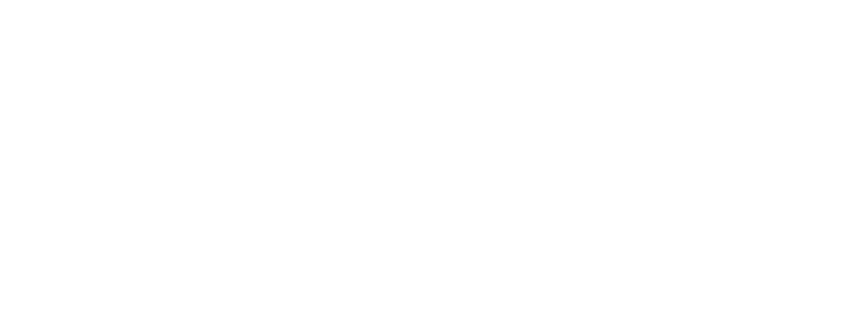
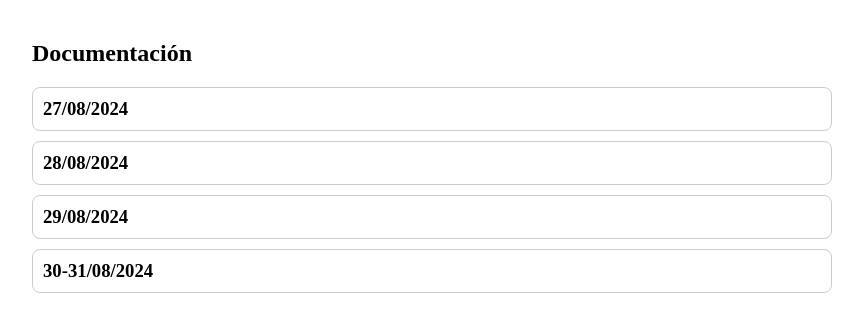
Before and after one commit to RodrigoReyes01/shopping-web, a React (Create React App) app: page /docs in a window 1280 px wide. Before the commit this address had no page. Shown: the top 332 px of the page, without its empty margins (208-1071 px from the left). Built offline with nearby package versions, Linux system fonts and the light colour scheme.

Commit message:
Docs Update
Se agrego la documentacion dentro de la App

```diff
--- a/src/App.js
+++ b/src/App.js
@@ -9,6 +9,7 @@
 import Profile from './views/profile/profile';
 import Homepage from './views/homepage/homepage'
 import JobPosts from './views/jobposts/jobposts';
+import Docs from './views/Docs/docs';
 
 
 function App() {
@@ -25,6 +26,7 @@
         <Route path="/profile" element={<Profile />} />
         <Route path="/homepage" element={<Homepage />} />
         <Route path="/jobposts" element={<JobPosts />} />
+        <Route path="/docs" element={<Docs />} />
       </Routes>
     </Router>
   );
--- /dev/null
+++ b/src/views/Docs/docs.css
@@ -0,0 +1,26 @@
+.docs-container {
+    padding: 20px;
+    max-width: 800px;
+    margin: 0 auto;
+}
+
+.docs-entry {
+    border: 1px solid #ccc;
+    border-radius: 8px;
+    margin: 10px 0;
+    padding: 10px;
+    cursor: pointer;
+    transition: background-color 0.3s;
+}
+
+.docs-entry:hover {
+    background-color: #f9f9f9;
+}
+
+.docs-header h3 {
+    margin: 0;
+}
+
+.docs-content {
+    margin-top: 10px;
+}
--- /dev/null
+++ b/src/views/Docs/docs.js
@@ -0,0 +1,63 @@
+// docs.js
+import React, { useState } from 'react';
+import './docs.css';
+
+const docsData = [
+    {
+        date: "27/08/2024",
+        content: `Se definió que se usará solamente un chunk de datos para probar que la aplicación en tanto a los api y endpoints sean funcionales. Por lo que no se exportará el .csv a .json como tal. Considerando la gran cantidad de datos a convertir. Más bien se usarán 25 elementos de los 19,000 job posts de la db. Al hacer un get está la pasara a Json. además se tomarán atributos específicos para mantener la simplicidad para la primera entrega estos son:
+JobPost.init({ id: { type: DataTypes.INTEGER, primaryKey: true, autoIncrement: true }, title: DataTypes.STRING,company: DataTypes.STRING, date: DataTypes.TEXT, location: DataTypes.STRING, job_description: DataTypes.TEXT, job_requirement: DataTypes.TEXT, salary: DataTypes.STRING }
+attributes: ['id', 'title', 'company', 'date', 'location', 'job_description', 'job_requirement', 'salary'] });
+Donde también deberemos de limpiar y convertir algunos valores eventualmente. Como el salario sea numérico en vez de texto. Para poder hacer correctamente el análisis. Por ahora nada más usaremos búsquedas por texto para cumplir con la primera entrega y que el aplicativo sea funcional. Se cambió el puerto 3000 a 3001 porque se estaban entrelazando proyectos. -> .env -> PORT=3001`,
+    },
+    {
+        date: "28/08/2024",
+        content: "Se trabajó el front end de inicio de sesión y el login.",
+    },
+    {
+        date: "29/08/2024",
+        content: "Se probó utilizar Jmeter para hacer las pruebas pero al no tener el api funcionando.. No se puede llevar a cabo. Se intentará nuevamente al tener el api listo.",
+    },
+    {
+        date: "30-31/08/2024",
+        content: `Desde ayer y hoy he estado trabajando el login para que sea funcional. Pero hay unos errores de objetos que debo solucionar...
+Solucione el error volviendo a configurar ruta por ruta revisando los componentes. Ya no aparecen errores pero aun así no me dejaba hacer login. Resulta que es un problema del API de registro relacionado con las políticas de CORS (Cross-Origin Resource Sharing)
+Para solucionarlo configure el CORS en el backend. Se implementó el middleware de CORS en Express, configurado para permitir solicitudes desde el origen http://localhost:3001. Esto habilitó la comunicación segura y controlada entre el frontend y backend, asegurando que solo las solicitudes autorizadas puedan interactuar con el servidor.
+En resumen los puertos usados son estos:
+Docker compose up -> instancia mysql para la base de datos en el puerto 3308
+Puerto 3001 para el front end iniciado con…-> npm start
+Puerto 3002 para el servidor backend iniciado con… cd backend -> node index.js`,
+    },
+    // More data entries here
+];
+
+const Docs = () => {
+    const [openIndex, setOpenIndex] = useState(null);
+
+    const toggleOpen = (index) => {
+        setOpenIndex(openIndex === index ? null : index);
+    };
+
+    return (
+        <div className="docs-container">
+            <h2>Documentación</h2>
+            {docsData.map((entry, index) => (
+                <div key={index} className="docs-entry">
+                    <div
+                        className="docs-header"
+                        onClick={() => toggleOpen(index)}
+                    >
+                        <h3>{entry.date}</h3>
+                    </div>
+                    {openIndex === index && (
+                        <div className="docs-content">
+                            <p>{entry.content}</p>
+                        </div>
+                    )}
+                </div>
+            ))}
+        </div>
+    );
+};
+
+export default Docs;
--- a/src/views/settings/settings.css
+++ b/src/views/settings/settings.css
@@ -102,3 +102,21 @@
 .update-button:hover{
     background-color: green;
 }
+
+.docs-button {
+    background-color: #8a2be2;
+    color: white;
+    padding: 16px 20px;
+    margin: 12px 0;
+    border: none;
+    border-radius: 12px;
+    cursor: pointer;
+    width: 100%;
+    font-size: 17px;
+    font-weight: 600;
+    transition: background-color 0.2s ease-in-out;
+}
+
+.docs-button:hover {
+    background-color: #6b238e;
+}
--- a/src/views/settings/settings.js
+++ b/src/views/settings/settings.js
@@ -24,15 +24,23 @@
         navigate('/main'); // Redirige a la página principal (Main)
     };
 
-    const handleupdateprofile = () => {
+    const handleUpdateProfile = () => {
         navigate('/jobposts'); // Redirige a la página principal (Main)
+    };
+
+    const handleOpenDocs = () => {
+        // Abre la página de documentación en una nueva pestaña
+        window.open('/docs', '_blank');
     };
 
     return (
         <div className="settings-container">
             <h2>Ajustes</h2>
-            <button className="update-button" onClick={handleupdateprofile}>
+            <button className="update-button" onClick={handleUpdateProfile}>
                 Edit Job Posts
+            </button>
+            <button className="docs-button" onClick={handleOpenDocs}>
+                View Documentation
             </button>
             <button className="back-button" onClick={handleBackToMain}>
                 Back
@@ -40,7 +48,6 @@
             <button className="logout-button" onClick={handleLogout}>
                 Logout
             </button>
-
         </div>
     );
 };
```
